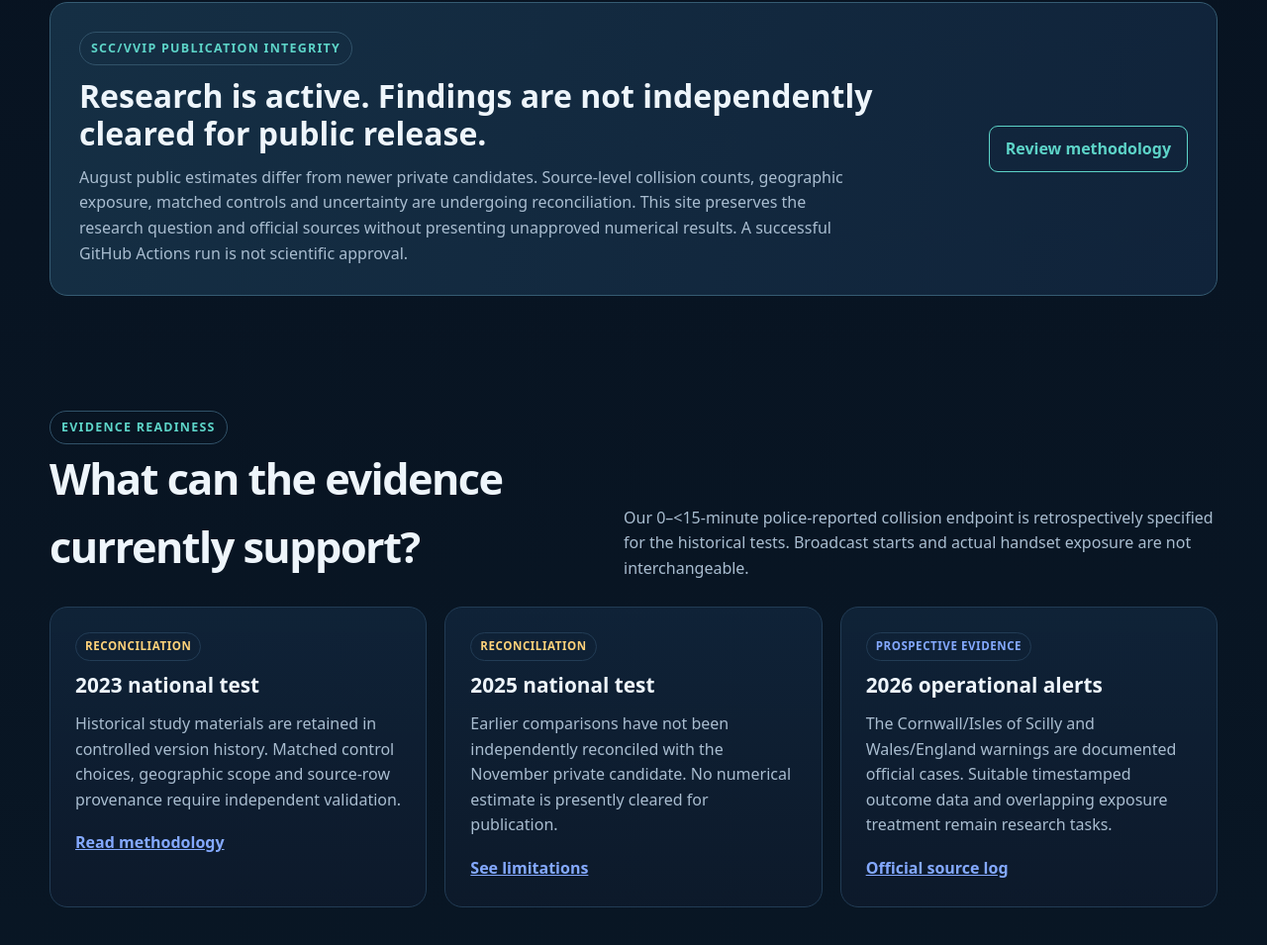
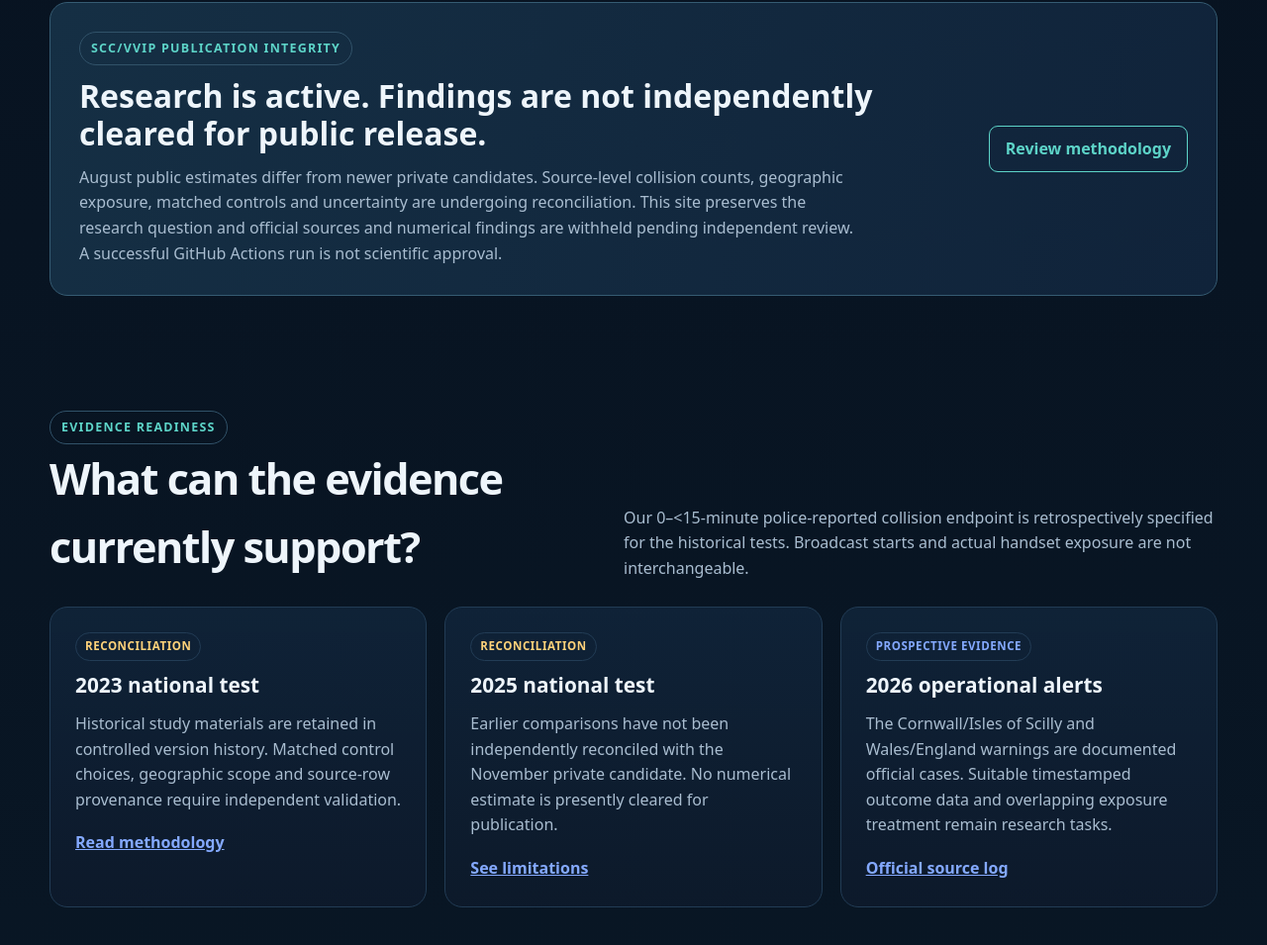
Before and after one commit to sccwebdesignwork/UK-Emergency-Alert-Impact-Observatory, a plain HTML site: page index.html in a window 1280 px wide. Shown: the part 799-1754 px from the top of the page at 99% size. Drawn offline with Linux system fonts and the light colour scheme.

Commit message:
fix: make withheld-results notice explicit for public release guard

```diff
--- a/index.html
+++ b/index.html
@@ -16,7 +16,7 @@
 <a class="skip" href="#site-main">Skip to main content</a><main id="site-main">
 <section class="hero"><div class="wrap"><span class="eyebrow">An SCC Nexus research observatory · UK</span><h1>What happens <em>after the alarm?</em></h1><p>Reproducible analysis of whether population-scale mobile Emergency Alerts are followed by measurable unintended effects in <strong>road safety, health, safeguarding and public disruption</strong>.</p><div class="affiliation"><strong>SCC Nexus</strong><span>Search · Corroborate · Communicate</span><a href="mailto:hello@sccnexus.co.uk">hello@sccnexus.co.uk</a><a href="https://sccnexus.co.uk/contact.html" target="_blank" rel="noopener">Corrections & collaboration ↗</a></div><div class="status-strip" aria-label="Study status"><div class="status-item"><div class="kicker">Study</div><div class="metric wait">Methodology review</div></div><div class="status-item"><div class="kicker">Primary endpoint</div><div class="metric">0–&lt;15 min collisions</div></div><div class="status-item"><div class="kicker">2026 wildfire case</div><div class="metric wait">Awaiting outcome data</div></div><div class="status-item"><div class="kicker">Editorial review</div><div class="metric" data-updated>20 Nov 2026</div></div></div></div></section>
 
-<section id="status"><div class="wrap"><div class="review-banner"><div><span class="eyebrow">SCC/VVIP publication integrity</span><h2>Research is active. Findings are not independently cleared for public release.</h2><p>August public estimates differ from newer private candidates. Source-level collision counts, geographic exposure, matched controls and uncertainty are undergoing reconciliation. This site preserves the research question and official sources without presenting unapproved numerical results. A successful GitHub Actions run is not scientific approval.</p></div><a class="outline-link" href="methodology.html">Review methodology</a></div></div></section>
+<section id="status"><div class="wrap"><div class="review-banner"><div><span class="eyebrow">SCC/VVIP publication integrity</span><h2>Research is active. Findings are not independently cleared for public release.</h2><p>August public estimates differ from newer private candidates. Source-level collision counts, geographic exposure, matched controls and uncertainty are undergoing reconciliation. This site preserves the research question and official sources and numerical findings are withheld pending independent review. A successful GitHub Actions run is not scientific approval.</p></div><a class="outline-link" href="methodology.html">Review methodology</a></div></div></section>
 <section id="evidence"><div class="wrap"><div class="section-head"><div><span class="eyebrow">Evidence readiness</span><h2>What can the evidence currently support?</h2></div><p>Our 0–&lt;15-minute police-reported collision endpoint is retrospectively specified for the historical tests. Broadcast starts and actual handset exposure are not interchangeable.</p></div><div class="grid">
 <article class="card"><span class="badge watch">Reconciliation</span><h3>2023 national test</h3><p>Historical study materials are retained in controlled version history. Matched control choices, geographic scope and source-row provenance require independent validation.</p><a class="card-link" href="methodology.html">Read methodology</a></article>
 <article class="card"><span class="badge watch">Reconciliation</span><h3>2025 national test</h3><p>Earlier comparisons have not been independently reconciled with the November private candidate. No numerical estimate is presently cleared for publication.</p><a class="card-link" href="methodology.html">See limitations</a></article>
```
